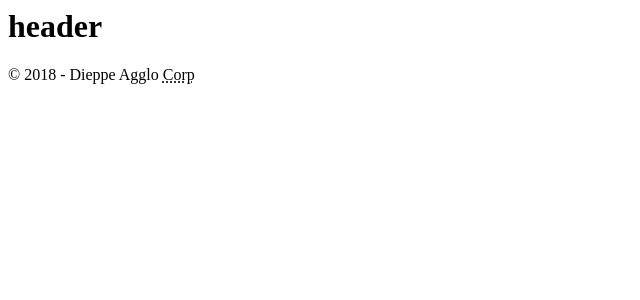
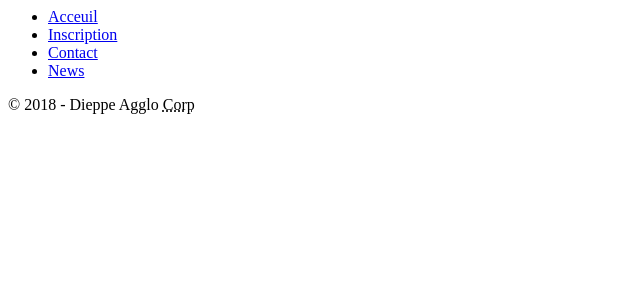
Before and after one commit to jarvis76/php, a PHP site: page / in a window 1280 px wide. Shown: the top 300 px of the page, without its empty margins (0-640 px from the left). Run offline with PHP 8.4, Linux system fonts and the light colour scheme.

Commit message:
ecriture menu header

```diff
--- a/includes/header.php
+++ b/includes/header.php
@@ -1 +1,10 @@
-<h1>header</h1>
+<header>
+    <nav>
+        <ul>
+            <li><a href="index.php?page=home">Acceuil</a></li>
+            <li><a href="index.php?page=registration">Inscription</a></li>
+            <li><a href="index.php?page=contact">Contact</a></li>
+            <li><a href="index.php?page=news">News</a></li>
+        </ul>
+    </nav>
+</header>
```
